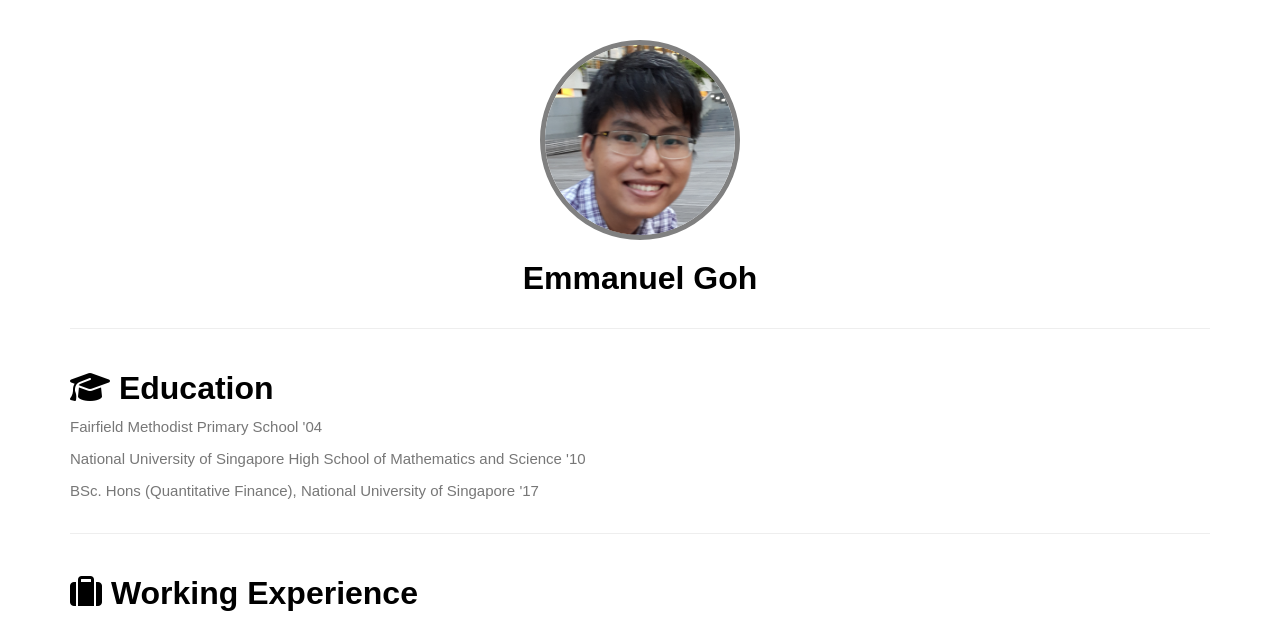
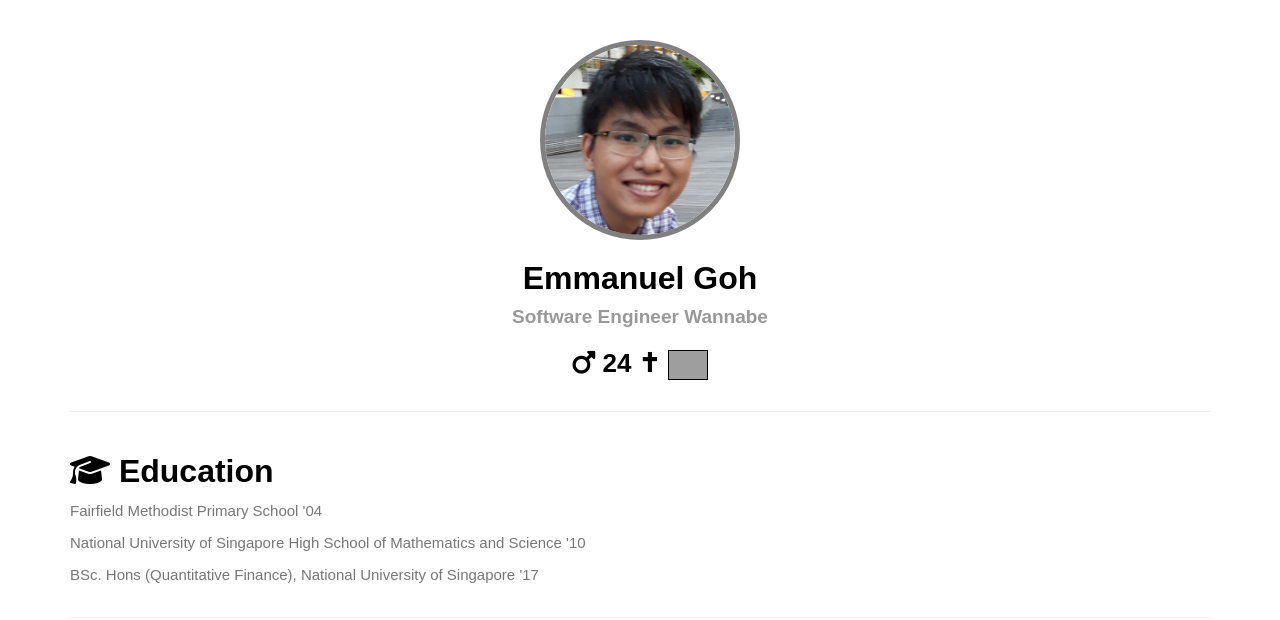
Before and after one commit to emman27/emman27.github.io, a PHP site: page / in a window 1280 px wide. Shown: the top 620 px of the page. Run offline with PHP 8.4, Linux system fonts and the light colour scheme; some libraries are stand-ins or nearby versions; some web fonts are replaced; grey boxes are pictures that could not be loaded.

Commit message:
Add some descriptions

```diff
--- a/css/index-css.css
+++ b/css/index-css.css
@@ -26,3 +26,8 @@ figure figcaption{
 body {
     font-family: Arial, Helvetica, sans-serif;
 }
+
+.profile-desc {
+    height: 1.17em;
+    border: 1px solid black;
+}
--- a/index.html
+++ b/index.html
@@ -14,7 +14,13 @@
     <div class="container">
         <div class="row" align="center">
             <img src="images/emman.jpg" class="profile-pic"></img><br>
-            <caption><h2>Emmanuel Goh</h2></caption>
+            <caption>
+                <h2>Emmanuel Goh</h2>
+                <h4 class="text-muted">Software Engineer Wannabe</h4>
+                <h3>
+                    <span class="fa fa-mars"></span>  24  ✝  <img class="profile-desc" src="https://lipis.github.io/flag-icon-css/flags/4x3/sg.svg" alt="Singapore Flag">
+                </h3>
+            </caption>
         </div>
 
         <hr>
```
